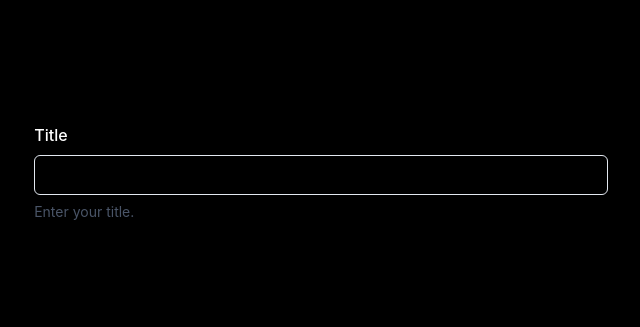
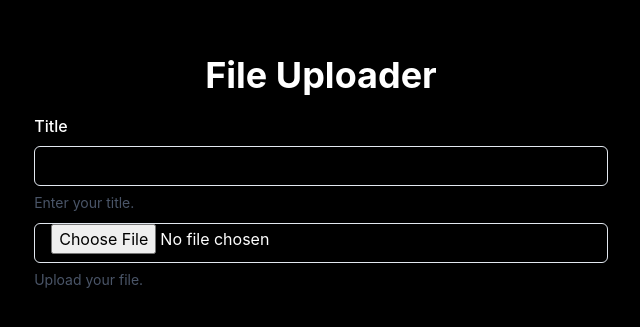
Before and after one commit to egbazua/file-uploader, a React (Vite) app in the folder client/: page / in a window 1280 px wide. Shown: the part 229-556 px from the top of the page, without its empty margins (319-959 px from the left). Built offline with nearby package versions, Linux system fonts and the light colour scheme.

Commit message:
adding heading component

```diff
--- a/client/src/App.jsx
+++ b/client/src/App.jsx
@@ -6,6 +6,7 @@ import {
   FormHelperText,
   Input,
   Container,
+  Heading,
 } from '@chakra-ui/react';
 
 const App = () => {
@@ -13,10 +14,13 @@ const App = () => {
     <ChakraProvider>
       <Center h='100vh' bg='black' color='white'>
         <Container>
+        <Heading as='h1' mb='4' textAlign='center' >File Uploader</Heading>
           <FormControl>
             <FormLabel>Title</FormLabel>
             <Input type='text' />
             <FormHelperText>Enter your title.</FormHelperText>
+            <Input type='file' mt='3' />
+            <FormHelperText>Upload your file.</FormHelperText>
           </FormControl>
         </Container>
       </Center>
```
